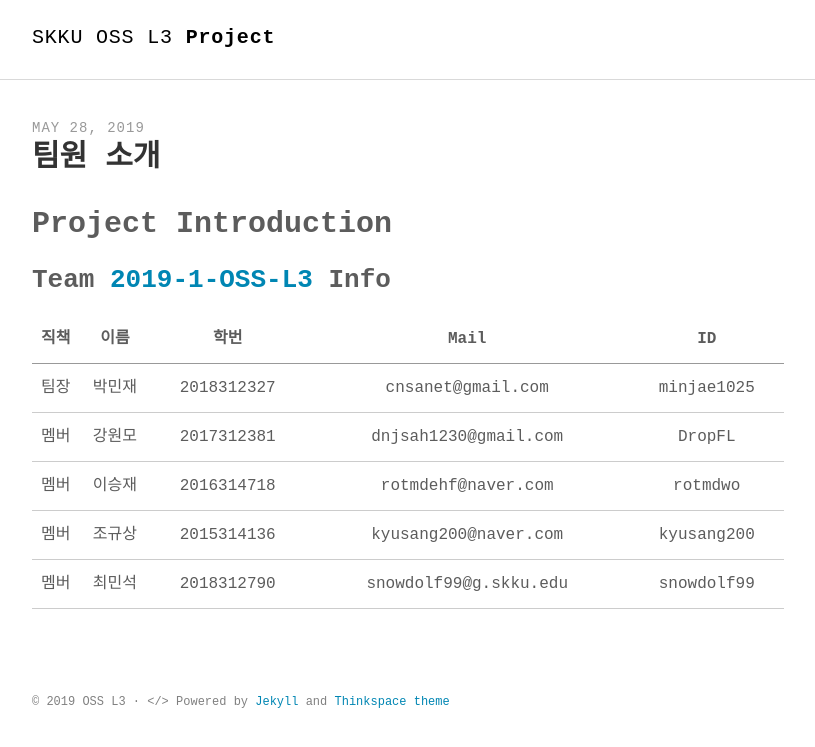
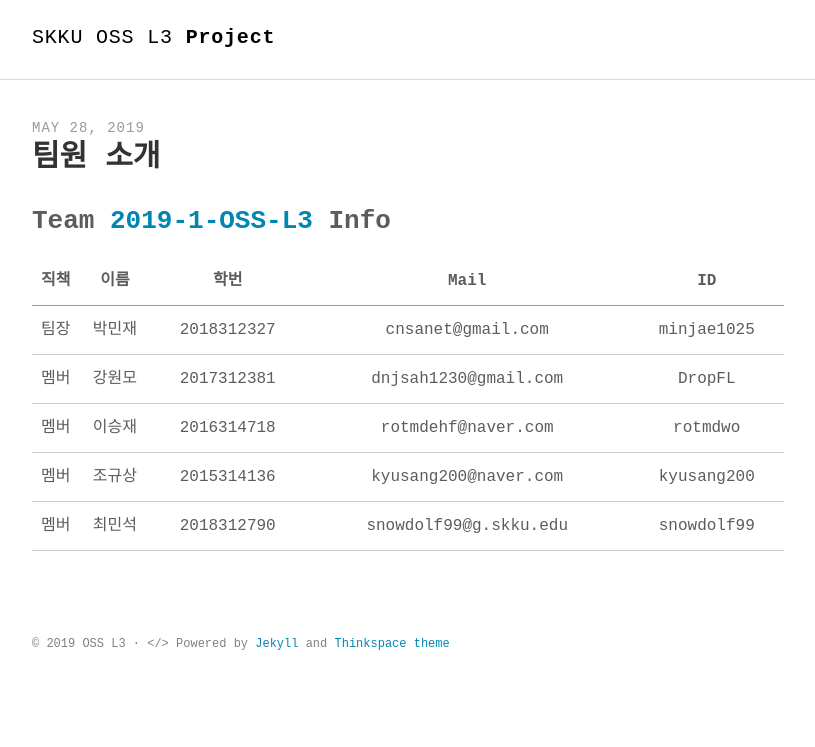
Before and after one commit to 19-1-skku-oss/2019-1-OSS-L3, a Jekyll site: the page built from _posts/2019-05-28-팀원 소개.md, in a window 1280 px wide. Shown: the top 747 px of the page, without its empty margins (232-1047 px from the left). Built offline with Jekyll 4.4.1, drawn with Linux system fonts in a browser that asks for light colours; some web fonts are replaced; our own code applies the rules of GitHub Pages for plain Markdown files.

Commit message:
[Edit] 팀원 소개 페이지 중복 부분 수정

```diff
--- a/_posts/2019-05-28-팀원 소개.md
+++ b/_posts/2019-05-28-팀원 소개.md
@@ -1,5 +1,3 @@
-# Project Introduction
-
 ## Team [2019-1-OSS-L3](https://github.com/orgs/19-1-skku-oss/teams/2019-1-oss-l3) Info
 
 |직책|이름|학번|Mail|ID|
```
